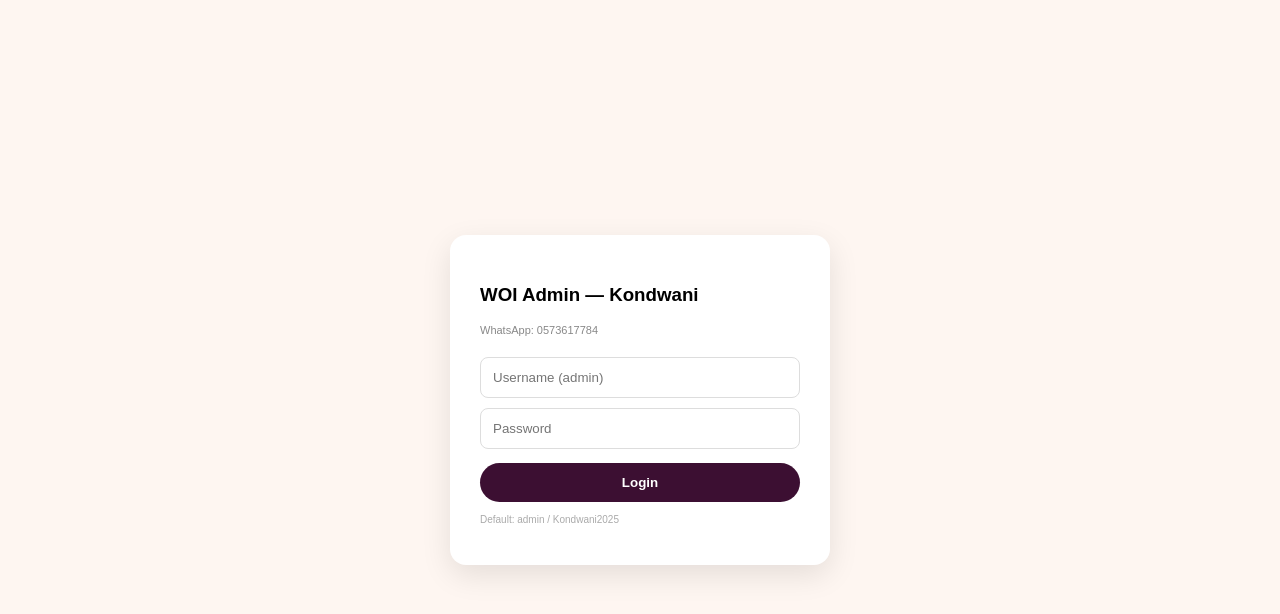
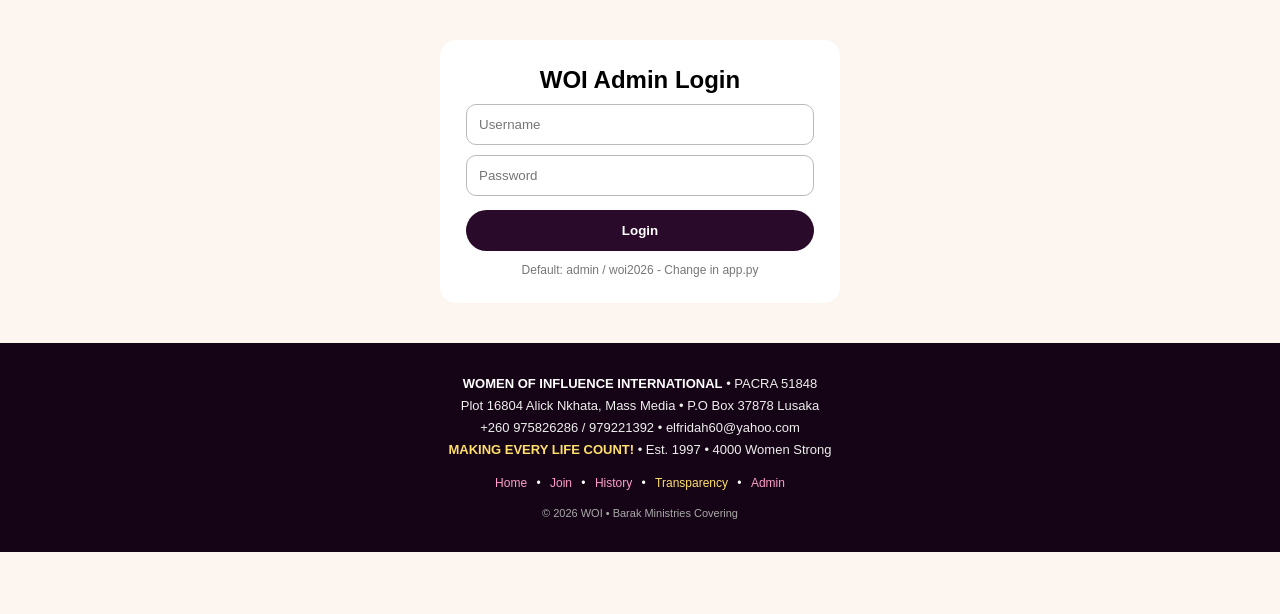
Before and after one commit to kachingaalonzo-svg/woi-website, a Flask app: page /admin/login in a window 1280 px wide. Shown: the top 614 px of the page. Run offline with Flask 3, Linux system fonts and the light colour scheme.

Commit message:
Update admin_login.html

```diff
--- a/templates/admin_login.html
+++ b/templates/admin_login.html
@@ -1,7 +1,5 @@
-<!DOCTYPE html><html><head><meta name="viewport" content="width=device-width, initial-scale=1.0"><title>Admin Login WOI</title>
-<style>body{background:#fef6f1;display:flex;align-items:center;justify-content:center;height:100vh;font-family:sans-serif;margin:0} .box{background:white;padding:30px;border-radius:16px;box-shadow:0 10px 30px rgba(0,0,0,0.1);width:320px} input{width:100%;padding:12px;margin-top:10px;border-radius:8px;border:1px solid #ddd;box-sizing:border-box} button{width:100%;margin-top:14px;background:#3c0f32;color:white;padding:12px;border:0;border-radius:100px;font-weight:700;cursor:pointer} </style>
-</head><body>
-<div class="box"><h3>WOI Admin — Kondwani</h3><p style="font-size:11px;color:#888">WhatsApp: 0573617784</p>
-{% if error %}<p style="color:red;font-size:12px">{{error}}</p>{% endif %}
-<form method="POST"><input name="username" placeholder="Username (admin)" required><input name="password" type="password" placeholder="Password" required><button>Login</button></form>
-<p style="font-size:10px;color:#aaa;margin-top:12px">Default: admin / Kondwani2025</p></div></body></html>
+<!DOCTYPE html><html lang="en"><head><meta charset="UTF-8"><meta name="viewport" content="width=device-width, initial-scale=1.0"><title>Admin Login - WOI</title><style>*{margin:0;padding:0;box-sizing:border-box}body{font-family:sans-serif;background:#fdf6f0}.box{max-width:400px;margin:40px auto;background:white;border-radius:16px;padding:26px}input{width:100%;padding:12px;border-radius:10px;border:1px solid #bbb;margin-top:10px}.btn{width:100%;padding:13px;border:none;border-radius:100px;background:#2a0a2a;color:white;font-weight:800;margin-top:14px}</style></head>
+<body>
+<div class="box"><h2 style="text-align:center">WOI Admin Login</h2>{% if error %}<p style="background:#f8d7da;padding:10px;border-radius:8px;margin-top:12px;text-align:center">{{error}}</p>{% endif %}<form method="POST"><input name="username" placeholder="Username" required><input name="password" type="password" placeholder="Password" required><button class="btn">Login</button></form><p style="text-align:center;font-size:12px;margin-top:12px;color:#777">Default: admin / woi2026 - Change in app.py</p></div>
+<footer style="background:#150415;color:white;padding:30px 20px;text-align:center;font-size:13px;margin-top:30px;line-height:1.7"><p style="color:#eee;font-size:13px"><b style="color:white">WOMEN OF INFLUENCE INTERNATIONAL</b> • PACRA 51848<br>Plot 16804 Alick Nkhata, Mass Media • P.O Box 37878 Lusaka<br>+260 975826286 / 979221392 • elfridah60@yahoo.com<br><b style="color:#ffdf6b">MAKING EVERY LIFE COUNT!</b> • Est. 1997 • 4000 Women Strong</p><p style="margin-top:12px;font-size:12px"><a href="/" style="color:#ff9ec9;text-decoration:none;margin:0 6px">Home</a> • <a href="/register" style="color:#ff9ec9;text-decoration:none;margin:0 6px">Join</a> • <a href="/history" style="color:#ff9ec9;text-decoration:none;margin:0 6px">History</a> • <a href="/transparency" style="color:#ffdf6b;text-decoration:none;margin:0 6px">Transparency</a> • <a href="/admin/login" style="color:#ff9ec9;text-decoration:none;margin:0 6px">Admin</a></p><p style="margin-top:10px;font-size:11px;color:#aaa">© 2026 WOI • Barak Ministries Covering</p></footer>
+</body></html>
```
